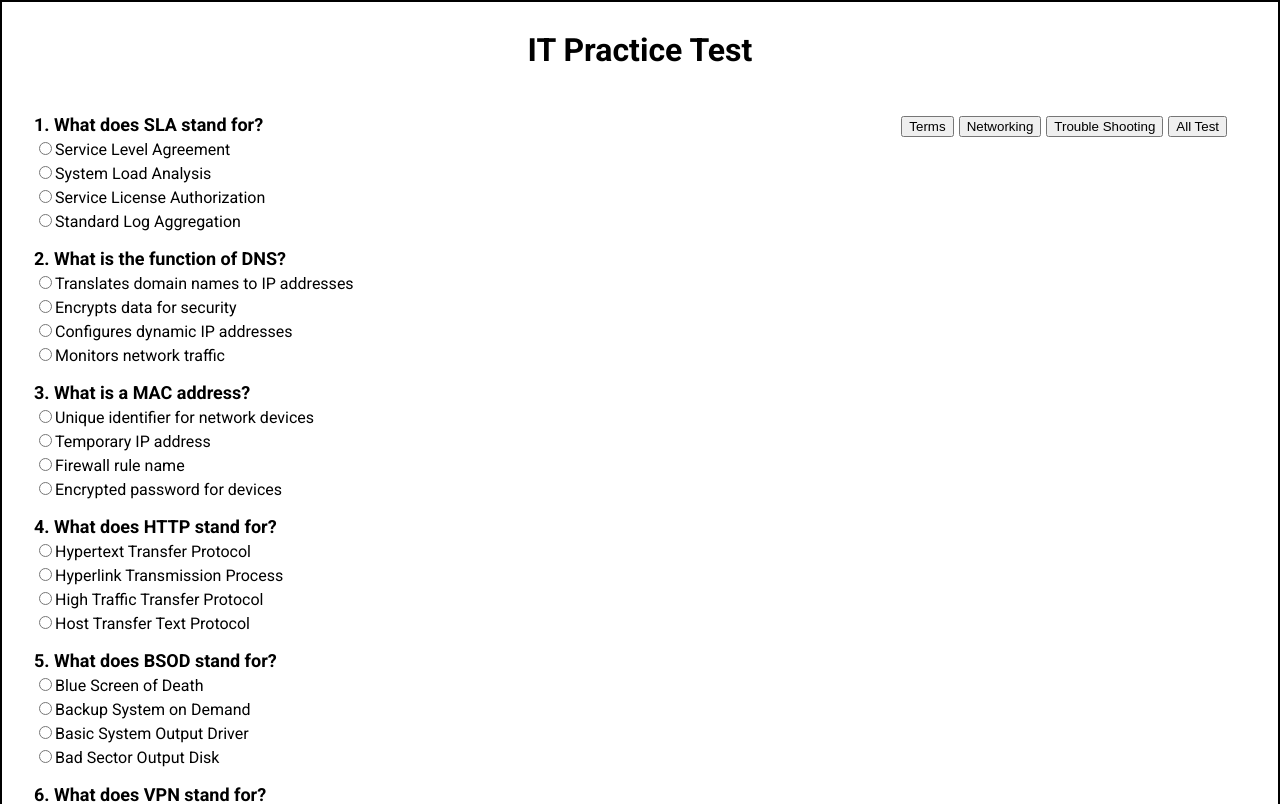
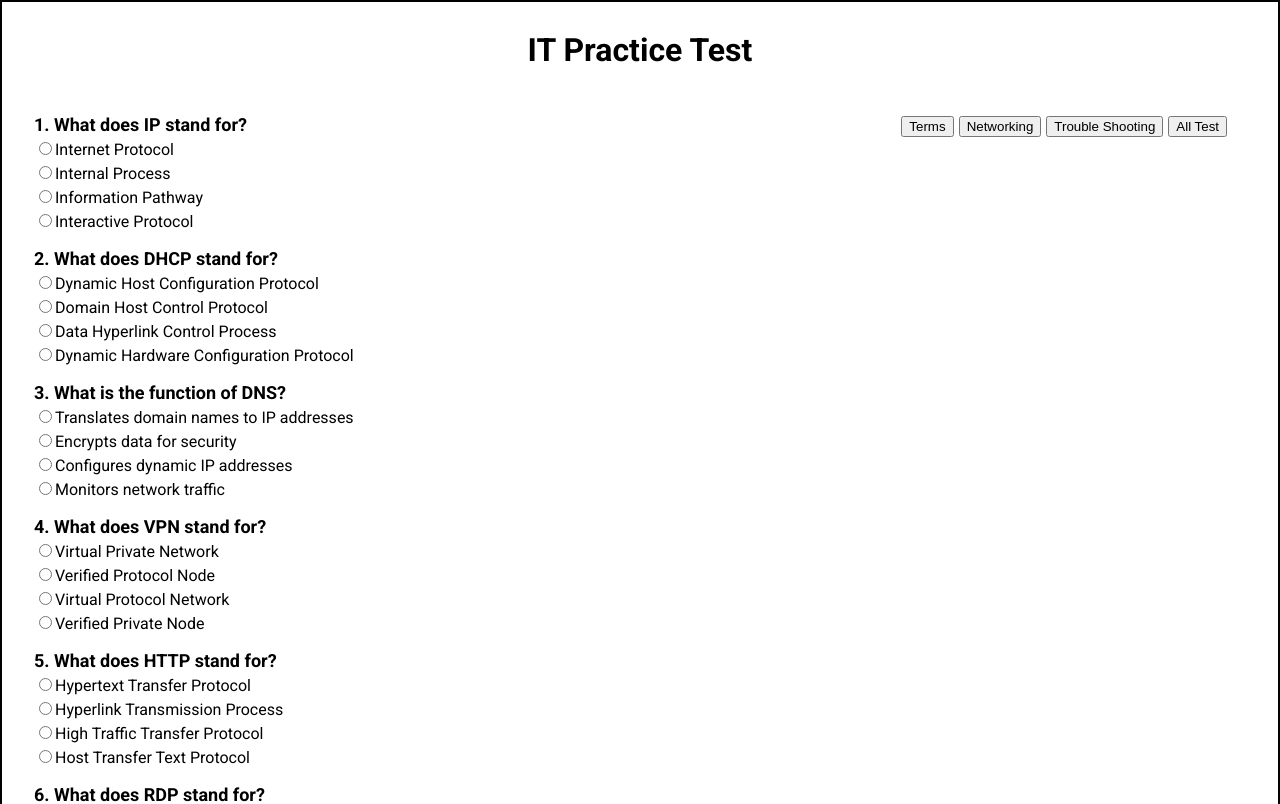
Before and after one commit to M-Regidor/it-test-gen, a React (Vite) app in the folder it-test-gen/: page / in a window 1280 px wide. Shown: the top 804 px of the page. Built offline with nearby package versions, Linux system fonts and the light colour scheme.

Commit message:
fix options issue

```diff
--- a/it-test-gen/src/App.jsx
+++ b/it-test-gen/src/App.jsx
@@ -1,11 +1,11 @@
-import { useState } from 'react'
+import { useEffect, useState } from 'react'
 import './App.css'
 import Question from './components/Question'
 import terms from "./assets/questions-terms.json"
 import networking from "./assets/questions-networking.json"
 import troubleShooting from "./assets/questions-troubleshooting.json"
 
-function shuffleArray(array) {
+export function shuffleArray(array) {
   for (let i = array.length - 1; i > 0; i--) {
     const randomIndex = Math.floor(Math.random() * (i + 1));
     [array[i], array[randomIndex]] = [array[randomIndex], array[i]];
@@ -15,7 +15,7 @@ function shuffleArray(array) {
 
 function App() {
   const allTest = [...terms, ...networking, ...troubleShooting]
-  const [questions, setQuestions] = useState(shuffleArray(terms))
+  const [questions, setQuestions] = useState(terms)
   const [score, setScore] = useState(null)
   const [userInputs, setUserInputs] = useState(Array(questions.length).fill(null))
   const [testComplete, setTestComplete] = useState(false)
@@ -37,6 +37,11 @@ function App() {
     setScore(score)
     console.log("score", score, "of", questions.length)
   }
+
+  useEffect(() => {
+    const newQuestions = questions
+    setQuestions(shuffleArray(newQuestions))
+  }, [questions])
 
   const handleChange = (value) => {
     // const value = e.target.value
@@ -66,10 +71,10 @@ function App() {
         </div>
           <div id='results'>
             <div id="test-types">
-              <button onClick={e => handleChange(terms)}>Terms</button>
-              <button onClick={e => handleChange(networking)}>Networking</button>
-              <button onClick={e => handleChange(troubleShooting)}>Trouble Shooting</button>
-              <button onClick={e => handleChange(allTest)}>All Test</button>
+              <button onClick={() => handleChange(terms)}>Terms</button>
+              <button onClick={() => handleChange(networking)}>Networking</button>
+              <button onClick={() => handleChange(troubleShooting)}>Trouble Shooting</button>
+              <button onClick={() => handleChange(allTest)}>All Test</button>
             </div>
               <h2 style={{fontSize: "20px", fontWeight: "bold"}}>
                 {score !== null ? `${score} / ${questions.length}` : null}
--- a/it-test-gen/src/components/Question.jsx
+++ b/it-test-gen/src/components/Question.jsx
@@ -1,4 +1,4 @@
-import { useState } from "react"
+import { useEffect, useState } from "react"
 
 const Question = ({questionDetails, updateUserInput, idx, testComplete, correct}) => {
     const [selectedOption, setSelectedOption] = useState()
@@ -15,6 +15,10 @@ const Question = ({questionDetails, updateUserInput, idx, testComplete, correct}
     } else {
         fontColor = "black"
     }
+
+    useEffect(() => {
+        setSelectedOption()
+    }, [questionDetails])
 
     return (
         <div id="question-item">
```
